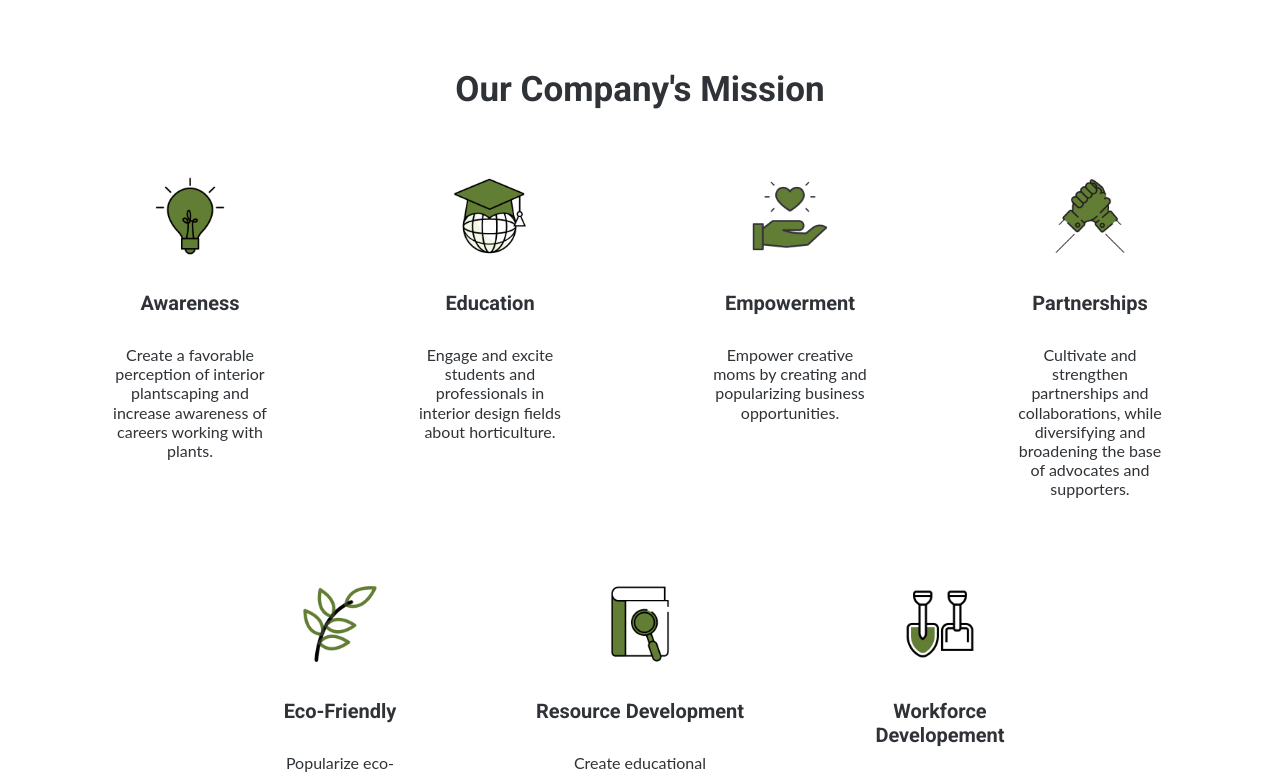
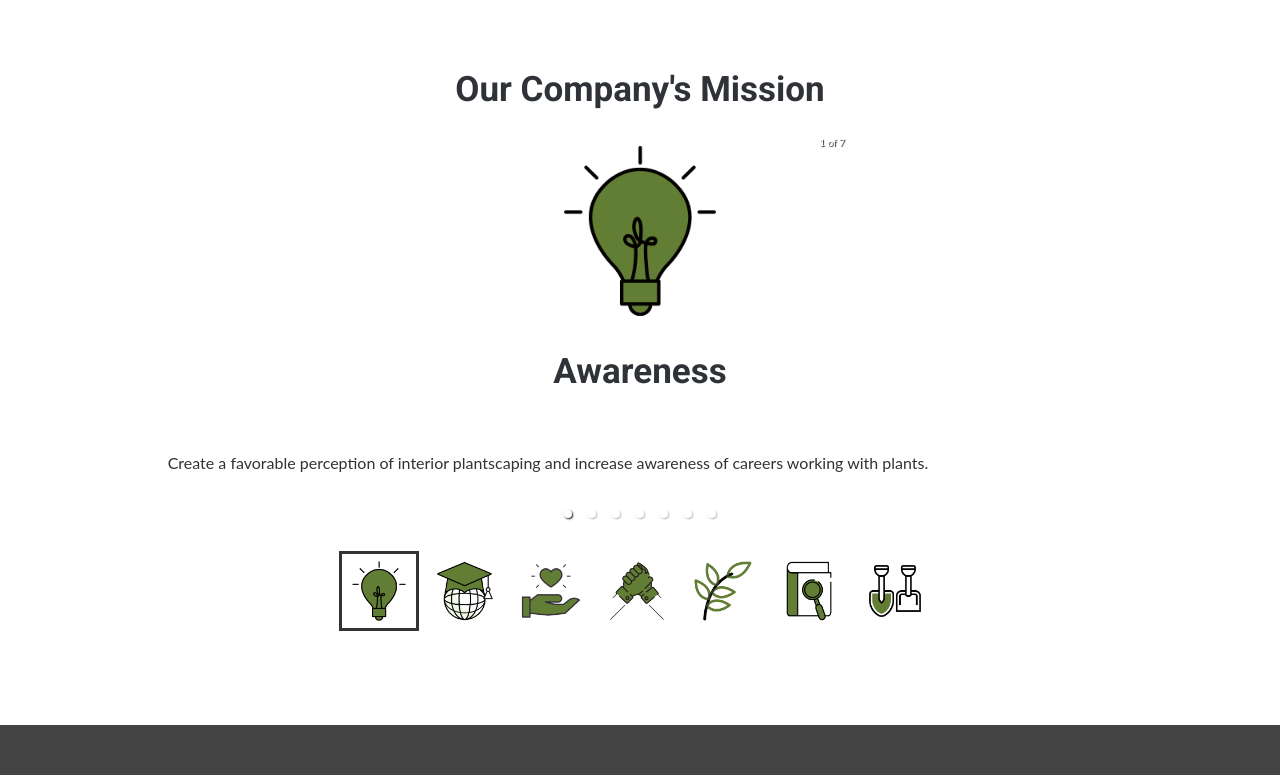
Before and after one commit to Pechkin1027/CokedamaProject, a Next.js app: page /about in a window 1280 px wide. Shown: the part 1660-2435 px from the top of the page. Built offline with nearby package versions, Linux system fonts and the light colour scheme.

Commit message:
Added image carousel to About Us page (needs css changes)

```diff
--- a/package.json
+++ b/package.json
@@ -18,6 +18,7 @@
     "react-dom": "17.0.1",
     "react-icons": "^4.2.0",
     "react-image-gallery": "^1.0.8",
+    "react-responsive-carousel": "^3.2.23",
     "serverless-mysql": "^1.5.4",
     "styled-components": "^5.2.1",
     "sweetalert": "^2.1.2",
--- a/pages/about.js
+++ b/pages/about.js
@@ -1,5 +1,7 @@
 import React from "react";
 import PageLayout from "../components/PageLayout";
+import "react-responsive-carousel/lib/styles/carousel.min.css";
+import { Carousel } from 'react-responsive-carousel';
 
 export default function about() {
   return (
@@ -52,6 +54,67 @@ export default function about() {
       </div>
 
       <div className="vision-section">
+         <h2>Our Company's Mission</h2>
+           <Carousel>
+             <div>
+               <img src={"Awareness.png"}/>
+               <h2>Awareness</h2>
+               <p className="vision-box">Create a favorable perception of interior plantscaping and
+              increase awareness of careers working with plants.</p>
+
+             </div>
+             <div>
+             <img src="Education.png"/>
+              <h2>Education</h2>
+              <p className="vision-box">Engage and excite students and professionals in interior design
+              fields about horticulture.</p>
+
+
+             </div>
+             <div>
+             <img src="Empower.png"/>
+             <h2>Empowerment</h2>
+               <p className="vision-box">Empower creative moms by creating and popularizing business
+              opportunities.</p>
+
+
+             </div>
+             <div>
+             <img src="Partnership.png"/>
+             <h2>Partnerships</h2>
+               <p className="vision-box">Cultivate and strengthen partnerships and collaborations, while
+              diversifying and broadening the base of advocates and supporters.</p>
+
+
+             </div>
+             <div>
+             <img src="Eco Friendly.png"/>
+             <h2>Eco-friendly</h2>
+               <p className="vision-box">Popularize eco-friendly concepts in the interior design field by
+              advocating the use of recycled materials.</p>
+
+
+             </div>
+             <div>
+             <img src="Resource Dev.png"/>
+             <h2>Resource Development</h2>
+               <p className="vision-box">Create educational resources such as plant databases, valuable
+              tips, and guides for the community. </p>
+
+
+             </div>
+             <div>
+             <img src="Workforce.png"/>
+             <h2>Workforce Developement</h2>
+               <p className="vision-box">Increase the skilled workforce in plantscaping and develop a
+              strong pipeline of future talent.</p>
+
+
+             </div>
+           </Carousel>
+         </div>
+
+      {/* <div className="vision-section">
         <h2>Our Company's Mission</h2>
         <div className="boxes">
           <div className="vision-box">
@@ -111,7 +174,7 @@ export default function about() {
             </p>
           </div>
         </div>
-      </div>
+      </div> */}
 
 
       {/* <div className="aboutStory">
--- a/styles/globals.css
+++ b/styles/globals.css
@@ -1464,3 +1464,12 @@ a.flex-item-middle2{
 a.flex-item-middle2{
   color: rgb(255, 255, 255);
 }
+
+.vision-section img {
+  max-width: 200px;
+}
+
+.vision-section p {
+  margin-left: 100px;
+  font-family: "Lato", sans-serif;
+}
```
Also changed, not shown: 1 other file (tests, documents, lock files or other folders).
